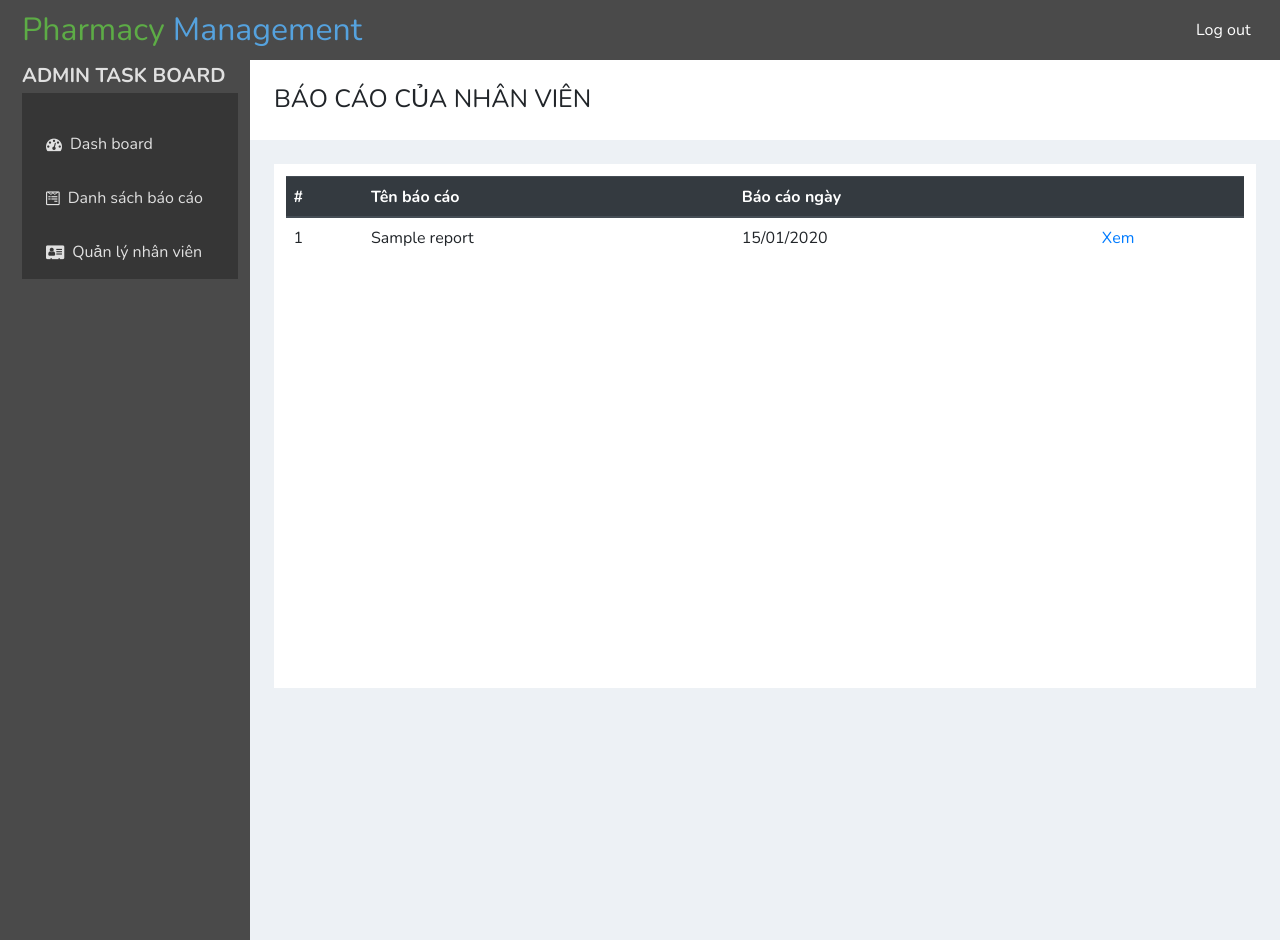
After one commit to sonhm3029/Pharmacity_Management, a Node server app: template views/report_list_manager.hbs in a window 1280 px wide. The commit adds this page. Run offline with Node 20, Linux system fonts and the light colour scheme; the template is opened without the code that fills it: values that come from a table or form of the project are taken from there, others are empty; tables that the repository leaves empty hold one stand-in row (values such as "Sample post"); some libraries are stand-ins or nearby versions.

Commit message:
add report

```diff
--- a/middleware/multer.js
+++ b/middleware/multer.js
@@ -5,7 +5,7 @@ module.exports = multer({
     storage: multer.diskStorage({}),
     fileFilter: (req,file,cb) => {
         let ext = path.extname(file.originalname);
-        if(ext !=='.jpg' && ext !=='.jpeg' && ext !== '.png') {
+        if(ext !=='.jpg' && ext !=='.jpeg' && ext !== '.png'&&ext !='.pdf') {
             cb(new Error('File type is not supported'),false);
             return
         }
--- a/routes/manager.js
+++ b/routes/manager.js
@@ -17,5 +17,6 @@ router.get('/staff-management', managerController.showStaff)
 router.get('/staff-management/:id', managerController.showEditPage)
       .put('/staff-management/:id',upload.single('staff_img'), managerController.updateStaffInfo)
       .delete('/staff-management/:id', managerController.deleteStaffInfo)
-
+router.get('/report', managerController.show_report_page)
+      .get('/report/:report_link', managerController.show_report_detail);
 module.exports = router;
--- a/views/partials/layout_manager.hbs
+++ b/views/partials/layout_manager.hbs
@@ -28,6 +28,12 @@
                             <span>Quản lý đơn hàng</span>
                         </a>
                     </li> --}}
+                    <li class="sidebar-nav__item" title="Quản lý báo cáo">
+                        <a href="/manager/report" class="sidebar-task__link">
+                            <i class="fa fa-wpforms"></i>
+                            <span>Danh sách báo cáo</span>
+                        </a>
+                    </li>
                     <li class="sidebar-nav__item" title="Quản lý nhân viên">
                         <a href="/manager/staff-management" class="sidebar-task__link">
                             <i class="	fa fa-address-card"></i>
--- /dev/null
+++ b/views/report_list_manager.hbs
@@ -0,0 +1,29 @@
+<div class="page-header-wrapper">
+    <h1>BÁO CÁO CỦA NHÂN VIÊN</h1>
+</div>
+<div class="page-content-wrapper" id="list-report-container">
+    <div class="table-container">
+        <table class="table table-hover" id="list-report">
+            <thead class="thead-dark">
+              <tr>
+                <th scope="col" class="report-index">#</th>
+                <th scope="col" class="report-name">Tên báo cáo</th>
+                <th scope="col" class="report-date">Báo cáo ngày</th>
+                <th></th>
+              </tr>
+            </thead>
+            <tbody>
+                {{#each reports}}
+                <tr class="product-info-value">
+                    <td>{{sum @index 1}}</td>
+                    <td>{{this.report_name}}</td>
+                    <td>{{getDMY this.report_date}}</td>
+                    <td class="report-act">
+                        <a href="/manager/report/{{this.report_link}}" class="view-report">Xem</a>
+                    </td>
+                </tr>
+                {{/each}}
+            </tbody>
+        </table>
+    </div>
+</div>
```
Also changed, not shown: middleware/controllers/ManagerController.js (+40 -0 lines), views/dashboard.hbs (+0 -36 lines), views/report_detail.hbs (line endings or trailing spaces).
